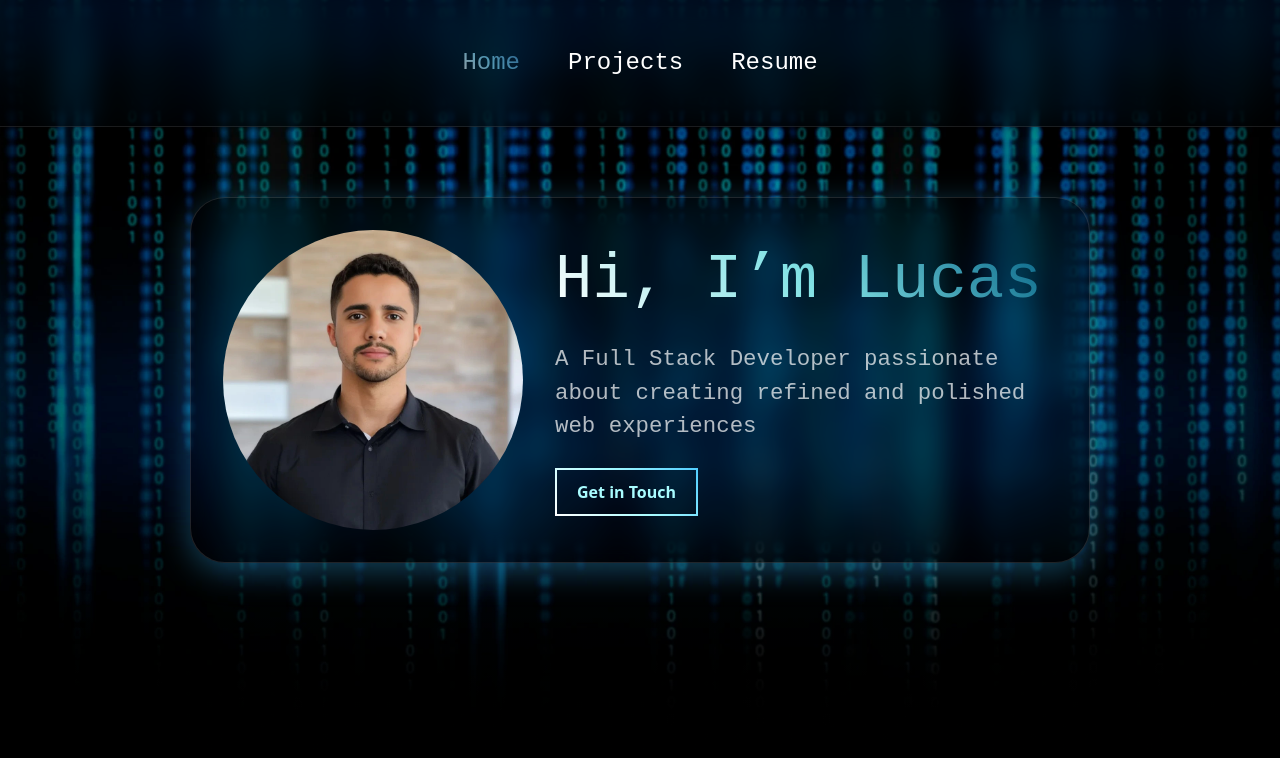
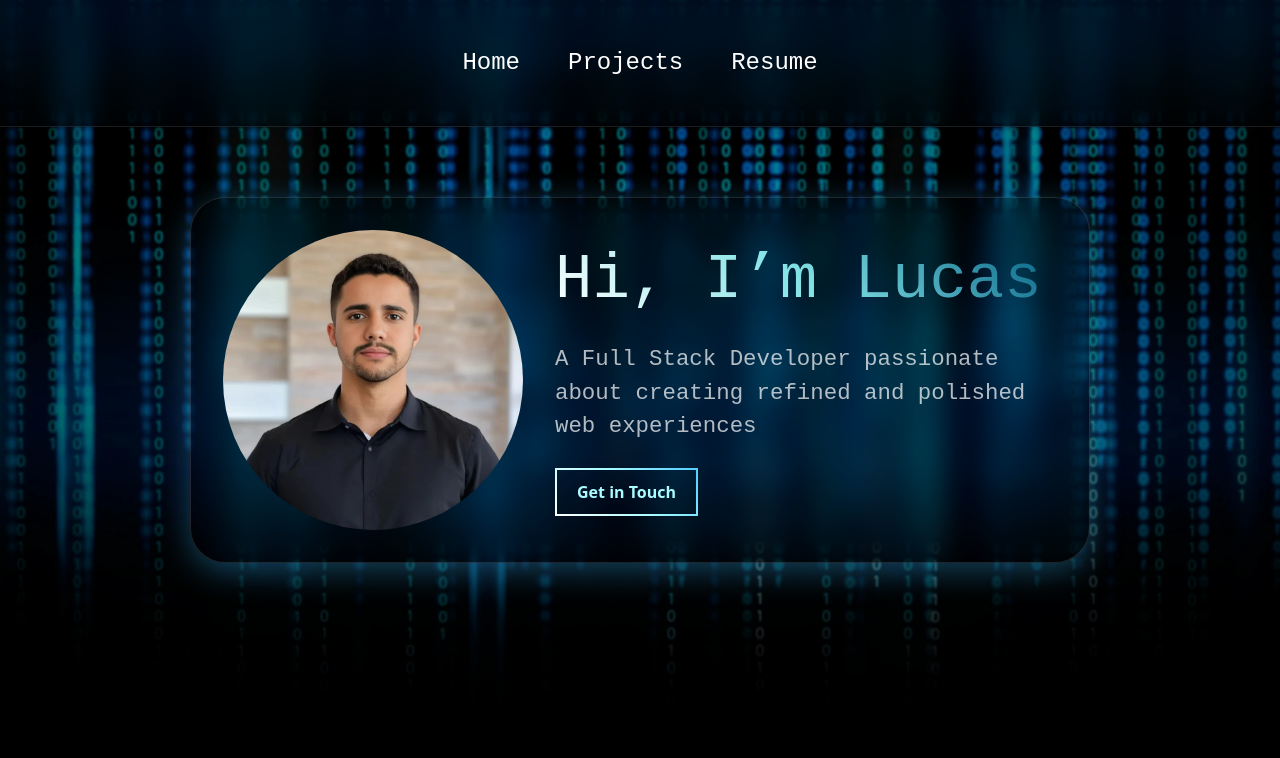
Before and after one commit to LucasRgo/portfolio, a React (Vite) app: page / in a window 1280 px wide. Shown: the top 758 px of the page. Built offline with nearby package versions, Linux system fonts and the light colour scheme.

Commit message:
third commit

```diff
--- a/src/components/navbar.jsx
+++ b/src/components/navbar.jsx
@@ -10,8 +10,8 @@ function CustomNavbar() {
       <div className="navbar-container">
         <div className="navbar-links">
           <Link
-            to="/"
-            className={`nav-link ${location.pathname === '/' ? 'active' : ''}`}>
+            to="/lucas-portfolio/"
+            className={`nav-link ${location.pathname === '/lucas-portfolio/' ? 'active' : ''}`}>
             Home
           </Link>
           <Link
```
